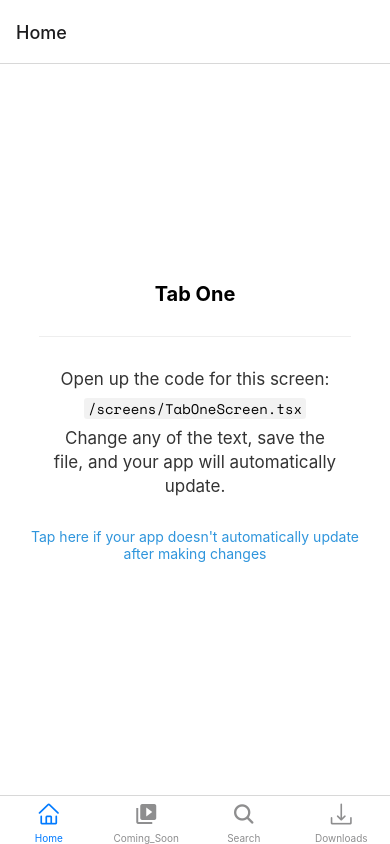
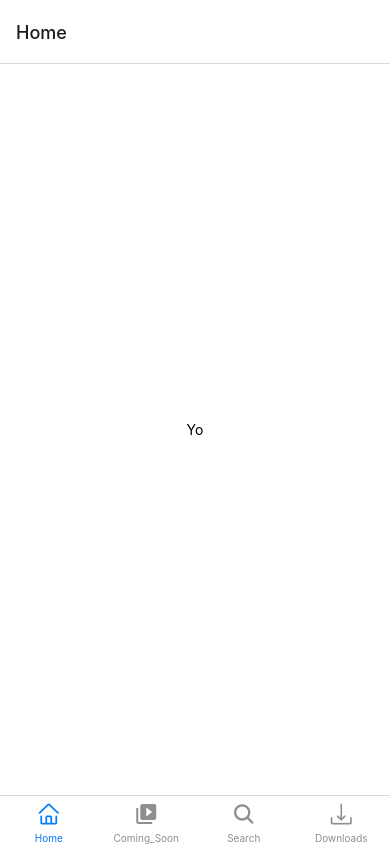
Before and after one commit to luke-h1/netflix-amp-rn, a React Native app in the folder app/: screen /screens/TabTwoScreen.tsx in a window 390 px wide. Built offline with nearby package versions, Linux system fonts and the light colour scheme; what expo-linking would draw is missing.

Commit message:
file struct org

```diff
--- a/app/navigation/BottomTabNavigator.tsx
+++ b/app/navigation/BottomTabNavigator.tsx
@@ -5,7 +5,7 @@ import * as React from "react";
 
 import Colors from "../constants/Colors";
 import useColorScheme from "../hooks/useColorScheme";
-import TabOneScreen from "../screens/TabOneScreen";
+import TabOneScreen from "../screens/HomeScreen";
 
 import TabTwoScreen from "../screens/TabTwoScreen";
 import { BottomTabParamList, HomeParamList, TabTwoParamList } from "../types";
--- /dev/null
+++ b/app/screens/HomeScreen/index.tsx
@@ -0,0 +1,14 @@
+import * as React from "react";
+import { StyleSheet, Text } from "react-native";
+
+import { View } from "../../components/Themed";
+import styles from "./styles";
+
+const HomeScreen = () => {
+  return (
+    <View style={styles.container}>
+      <Text>Yo</Text>
+    </View>
+  );
+};
+export default HomeScreen;
--- /dev/null
+++ b/app/screens/HomeScreen/styles.ts
@@ -0,0 +1,19 @@
+import { StyleSheet } from "react-native";
+
+const styles = StyleSheet.create({
+  container: {
+    flex: 1,
+    alignItems: "center",
+    justifyContent: "center",
+  },
+  title: {
+    fontSize: 20,
+    fontWeight: "bold",
+  },
+  separator: {
+    marginVertical: 30,
+    height: 1,
+    width: "80%",
+  },
+});
+export default styles;
--- a/app/screens/TabOneScreen.tsx
+++ /dev/null
@@ -1,32 +0,0 @@
-import * as React from 'react';
-import { StyleSheet } from 'react-native';
-
-import EditScreenInfo from '../components/EditScreenInfo';
-import { Text, View } from '../components/Themed';
-
-export default function TabOneScreen() {
-  return (
-    <View style={styles.container}>
-      <Text style={styles.title}>Tab One</Text>
-      <View style={styles.separator} lightColor="#eee" darkColor="rgba(255,255,255,0.1)" />
-      <EditScreenInfo path="/screens/TabOneScreen.tsx" />
-    </View>
-  );
-}
-
-const styles = StyleSheet.create({
-  container: {
-    flex: 1,
-    alignItems: 'center',
-    justifyContent: 'center',
-  },
-  title: {
-    fontSize: 20,
-    fontWeight: 'bold',
-  },
-  separator: {
-    marginVertical: 30,
-    height: 1,
-    width: '80%',
-  },
-});
```
Also changed, not shown: app/App.tsx (+6 -6 lines).
